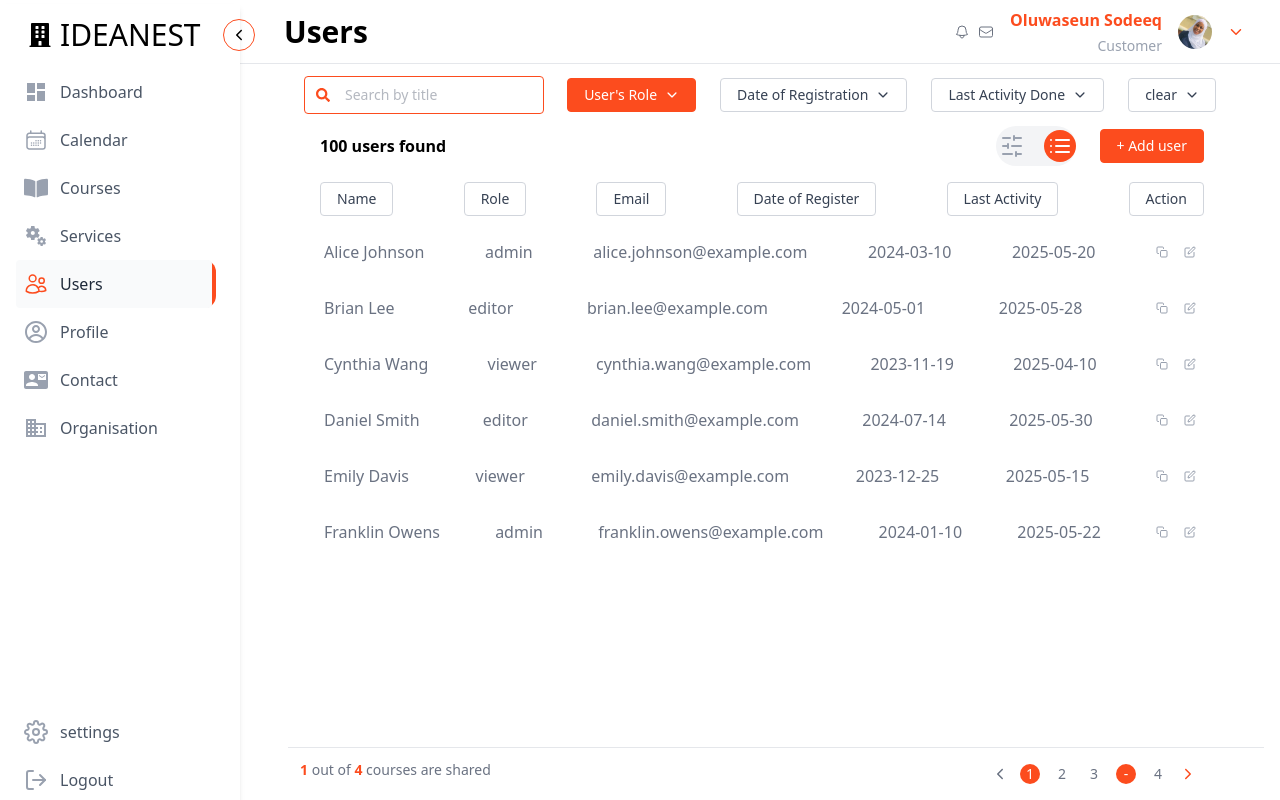
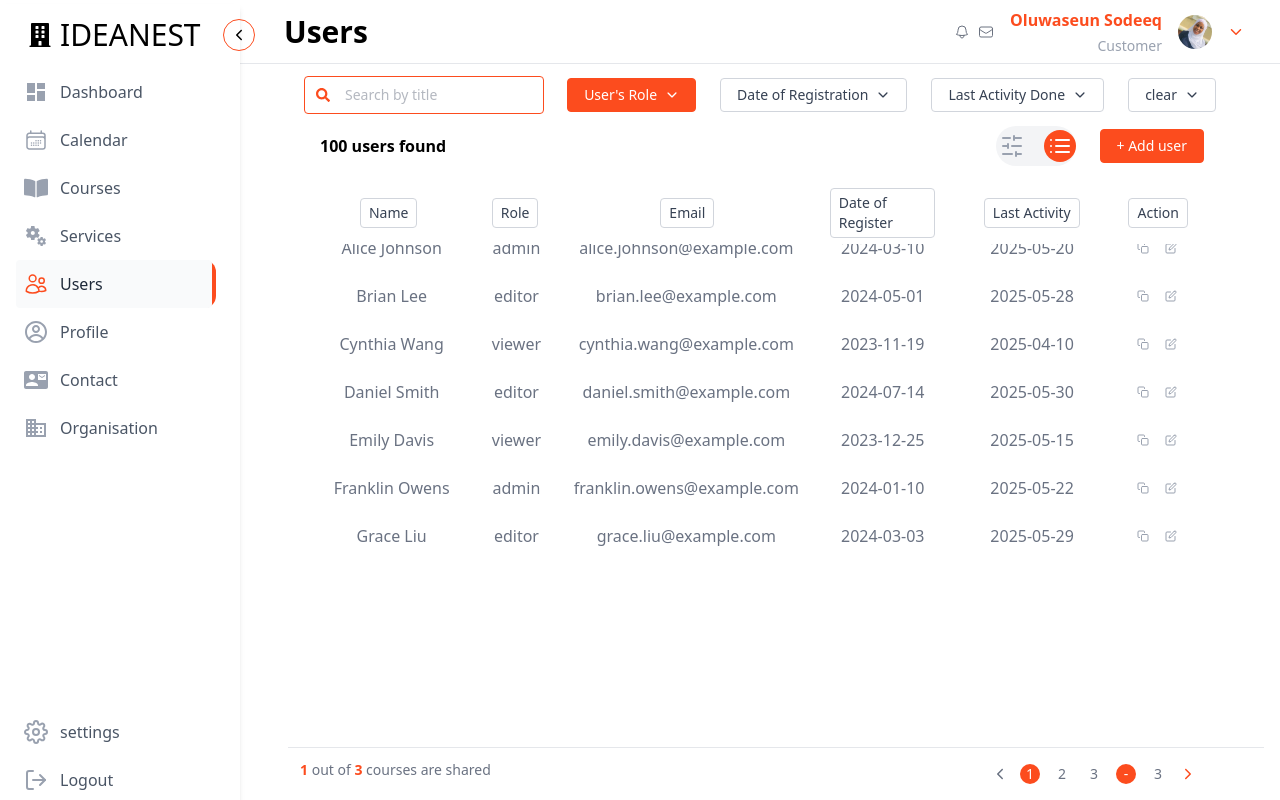
Before and after one commit to OluwaseunSodeeq/learnapp, a Next.js app: page /users in a window 1280 px wide. Built offline with nearby package versions, Linux system fonts and the light colour scheme.

Commit message:
user page updated!

```diff
--- a/app/Components/FilterButton.js
+++ b/app/Components/FilterButton.js
@@ -5,7 +5,7 @@ export default function FilterButton({value,index,filterHandler,type}) {
   const clickedBtn =  0;
   return (
     <div
-            className={`flex cursor-pointer items-center gap-2 px-4 py-1.5 text-sm rounded-sm border ${
+            className={`flex cursor-pointer items-center justify-center gap-2 px-4 py-1.5 text-sm rounded-sm border ${
               index === clickedBtn
                 ? "bg-orange text-white border-orange"
                 : "text-gray-700 border-gray-300 hover:bg-gray-100"
--- a/app/Components/UserPageContent.js
+++ b/app/Components/UserPageContent.js
@@ -5,7 +5,7 @@ import { List, SlidersHorizontal } from 'lucide-react'
 import CoursesFooter from './CoursesFooter'
 import usePagination from './usePagination';
 import UsersRows from './UserRows';
-import FilterButton from './FilterButton';
+import UserHeaderBtn from './UserheaderBtn';
 
 const tableContent = {
     tableHeaders: ["Name", "Role", "Email", "Date of Register", "Last Activity","Action"],
@@ -157,8 +157,8 @@ const tableContent = {
  function UserPageContent() {
 
   const buttonArray = ["User's Role","Date of Registration","Last Activity Done","clear"]
-  const tableHeaders = ["name","role","email","Date of Register","Last Activity"];
-  const  pageSize = 6;
+  // const tableHeaders = ["name","role","email","Date of Register","Last Activity"];
+  const  pageSize = 7;
    const { previousPage, nextPage, updatePage, currentPage, totalPages, paginatedData } = usePagination({ inputData: tableContent.users, pageSize });
    const data ={previousPage, nextPage,updatePage,currentPage,totalPages,}
 
@@ -182,12 +182,18 @@ const tableContent = {
                                 </div>
 
                       </div>
-                      <div className=' bg-base100  flex justify-between items-center gap-3 right-0 z-20 px-4 mt-1 pr-15' >
+                      <div className="grid grid-cols-[1.5fr_1fr_2.5fr_1.5fr_1.5fr_1fr] gap-3 bg-base100 px-4 mt-1 pr-15">
+                           {tableContent.tableHeaders.map((header, index) => (
+                              <UserHeaderBtn value={header} key={index} />
+                        ))}
+                      </div>
+
+                      {/* <div className=' bg-base100  flex justify-between items-center gap-3 right-0 z-20 px-4 mt-1 pr-15' >
                             {tableContent.tableHeaders.map((header, index) => (
                                 <FilterButton value={header} key={index}/>
                             ))}
 
-                       </div>
+                       </div> */}
                     </div>
 
 
--- a/app/Components/UserRow.js
+++ b/app/Components/UserRow.js
@@ -1,19 +1,18 @@
 import { FiEdit, FiCopy, FiTrash2 } from 'react-icons/fi';
 import { Bell, Clock, SlidersHorizontal } from 'lucide-react';
 import { FiBell, FiClock, FiSliders } from 'react-icons/fi';
-
 
 export default function UsersRow({user}) {
     const { name, email, role, dateOfRegister, lastActivityDate } = user;
 
     return (
-    <div className='bg-base100 flex justify-between items-center p-4 '>
-        <p className='text-base text-gray-500 '>{name}</p>
-        <p className='text-base text-gray-500 '>{role}</p>
-        <p className='text-base text-gray-500 '>{email}</p>
-        <p className='text-base text-gray-500 '>{dateOfRegister}</p>
-        <p className='text-base text-gray-500 '>{lastActivityDate}</p>
-        <div className='flex justify-between items-center gap-2'>
+      <div className="grid grid-cols-[1.5fr_1fr_2.5fr_1.5fr_1.5fr_1fr] gap-3 px-4 py-3  text-gray-500">
+        <div className='flex justify-center text-base '> <span>{name}</span></div>
+        <div className='flex justify-center text-base '> <span>{role}</span></div>
+        <div className='flex justify-center text-base '> <span>{email}</span></div>
+        <div className='flex justify-center text-base pl-2'> <span>{dateOfRegister}</span></div>
+        <div className='flex justify-center text-base pl-3'> <span>{lastActivityDate}</span></div>
+        <div className='flex justify-center text-base  items-center gap-2 pl-3'>
              <div className='text-[12px] rounded-full'>
                  <FiCopy className="  cursor-pointer text-gray-400 mr-2" />
              </div>
@@ -21,7 +20,31 @@ export default function UsersRow({user}) {
                  <FiEdit className="  cursor-pointer text-gray-400" />
              </div>
          </div>
+
       </div>
-
     )
 }
+
+
+// export default function UsersRow({user}) {
+//     const { name, email, role, dateOfRegister, lastActivityDate } = user;
+
+//   return (
+//     <div className='bg-base100 flex justify-between items-center p-4 '>
+//         <p className='text-base text-gray-500 '>{name}</p>
+//         <p className='text-base text-gray-500 '>{role}</p>
+//         <p className='text-base text-gray-500 '>{email}</p>
+//         <p className='text-base text-gray-500 '>{dateOfRegister}</p>
+//         <p className='text-base text-gray-500 '>{lastActivityDate}</p>
+//         <div className='flex justify-between items-center gap-2'>
+//             <div className='text-[12px] rounded-full'>
+//                 <FiCopy className="  cursor-pointer text-gray-400 mr-2" />
+//             </div>
+//             <div className='text-[12px] rounded-full'>
+//                 <FiEdit className="  cursor-pointer text-gray-400" />
+//             </div>
+//         </div>
+//     </div>
+
+//   )
+// }
--- /dev/null
+++ b/app/Components/UserheaderBtn.js
@@ -0,0 +1,18 @@
+import React from 'react'
+import { IoIosArrowDown } from 'react-icons/io';
+
+export default function UserHeaderBtn({value,index,filterHandler,type}) {
+      const clickedBtn =  0;
+      return (
+        <div
+                className={`flex cursor-pointer items-center justify-center gap-2 px-4 py-1.5 text-sm `}
+                onClick={() => filterHandler(value)}
+              >
+               <span className={`border rounded-sm  px-2 py-1 ${
+                  index === clickedBtn
+                    ? "bg-orange text-white border-orange"
+                    : "text-gray-700 border-gray-300 hover:bg-gray-100"
+                }`}> {value}</span> {type === "users" ? <IoIosArrowDown className={`${index === clickedBtn ?"text-base100":"text-gray-700"}`}/>:""}
+        </div>
+      )
+}
```
Lines whose indentation alone changed are shown as unchanged.
